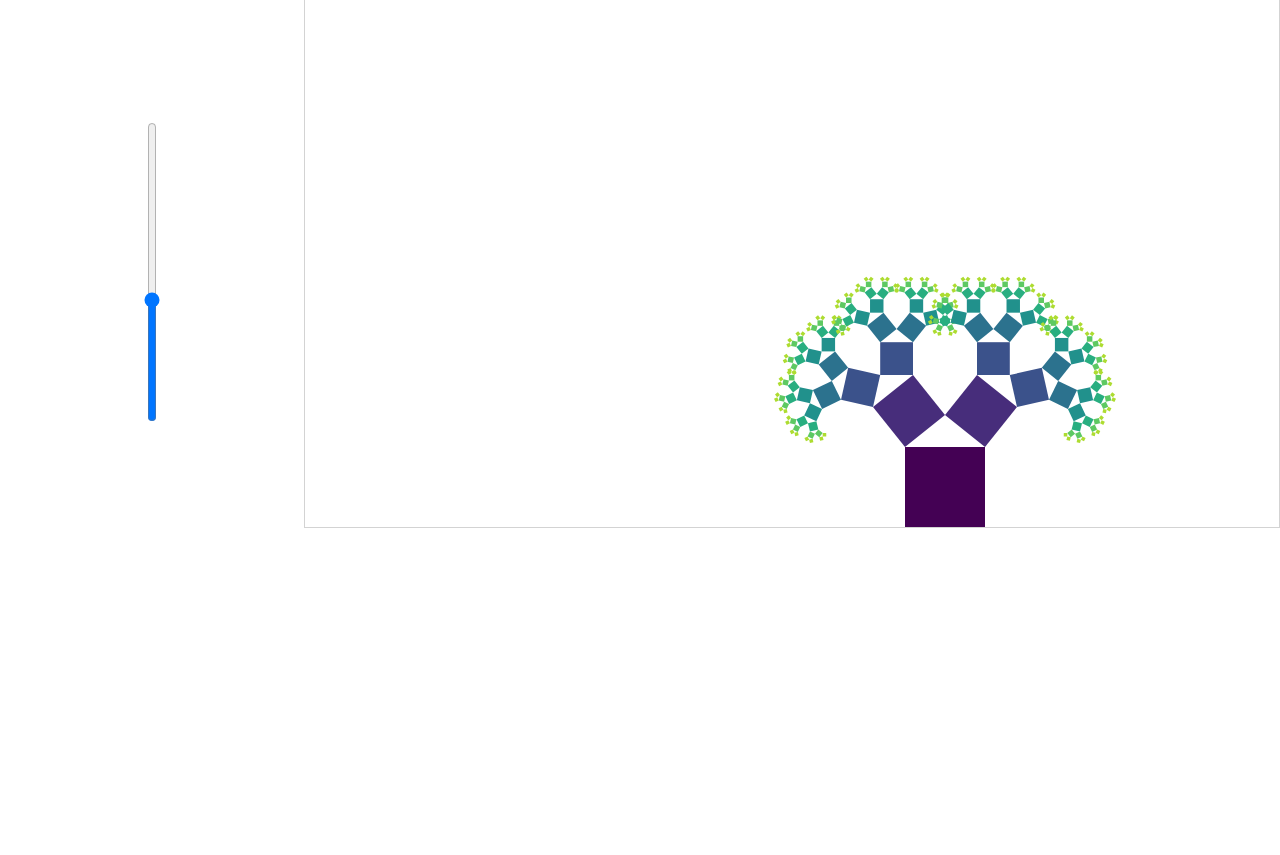
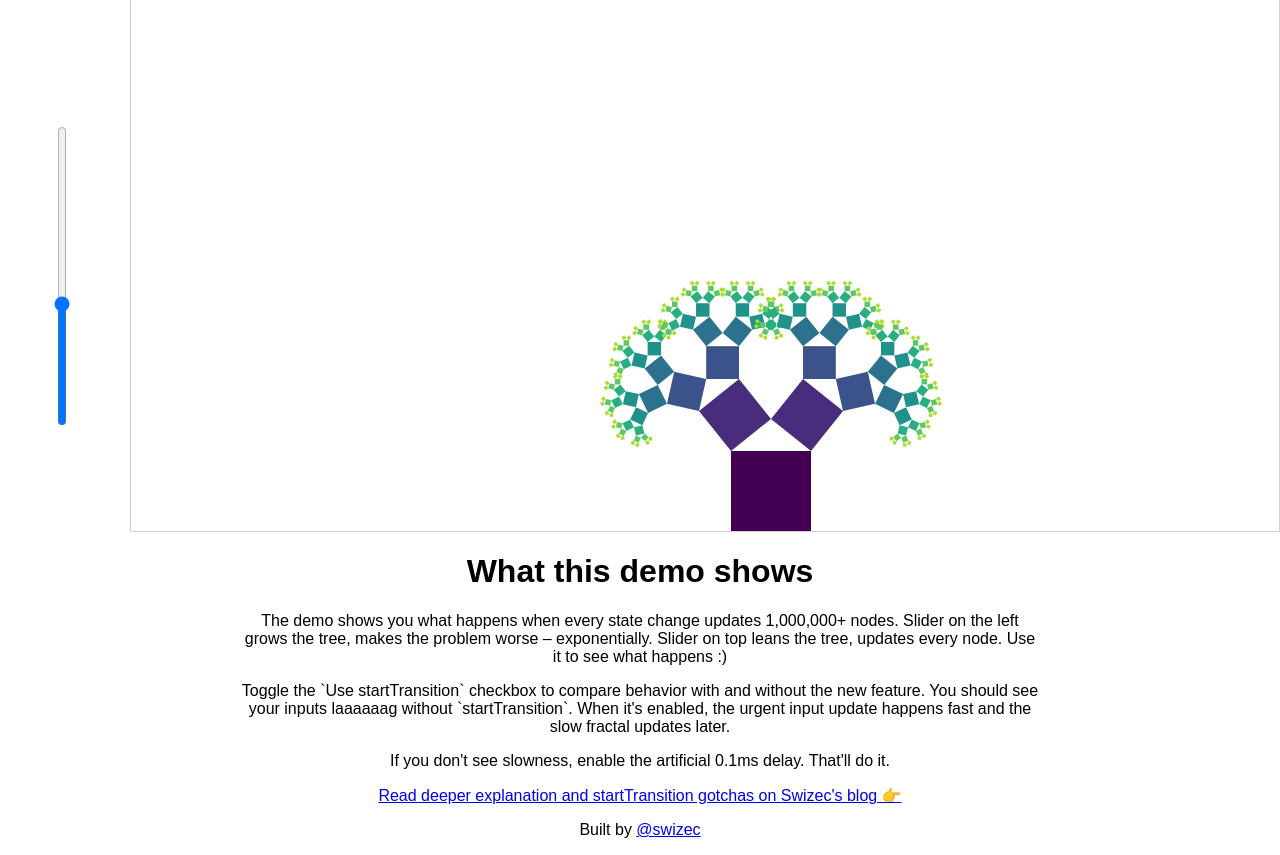
Before and after one commit to Swizec/react-fractals, a React (Create React App) app: page / in a window 1280 px wide. Shown: the part 320-1175 px from the top of the page. Before the commit the page ends 848 px from the top, so only its background shows below. Built offline with nearby package versions, Linux system fonts and the light colour scheme.

Commit message:
Clean up demo layout, add text

```diff
--- a/src/App.js
+++ b/src/App.js
@@ -21,7 +21,7 @@ function App() {
 
     const [treeLeanInput, setTreeLeanInput] = useState(0);
     const [treeLean, setTreeLean] = useState(0);
-    const [isLeaning, startLeaning] = useTransition()
+    const [isLeaning, startLeaning] = useTransition();
 
     const [enableStartTransition, setEnableStartTransition] = useState(false);
     const [enableSlowdown, setEnableSlowdown] = useState(false);
@@ -68,7 +68,6 @@ function App() {
                 <LagRadar />
                 <h2>This is a leaning Pythagoras tree</h2>
             </div>
-
             <div
                 style={{
                     display: "flex",
@@ -76,14 +75,16 @@ function App() {
                     justifyContent: "center",
                 }}
             >
-                <div>
-                    <label>Use startTransition</label>
+                <div style={{ fontWeight: "bold", fontSize: "1.2em" }}>
+                    <label>
+                        Use startTransition
                         <br />
                         <input
                             type="checkbox"
                             checked={enableStartTransition}
                             onChange={toggleStartTransition}
                         />
+                    </label>
                 </div>
                 <div>
                     <label>Lean the tree:</label>
@@ -99,18 +100,19 @@ function App() {
                     />
                 </div>
                 <div>
-                    <label>Make each square block the thread for 0.1ms</label>
+                    <label>
+                        Make each square block the thread for 0.1ms
                         <br />
                         <input
                             type="checkbox"
                             checked={enableSlowdown}
                             onChange={toggleSlowdown}
                         />
+                    </label>
                 </div>
             </div>
-
             <div style={{ display: "flex", flexDirection: "row" }}>
-                <div style={{ display: "flex", flexDirection: "column" }}>
+                <div style={{ width: 130 }}>
                     <label>
                         Grow the tree
                         <br />
@@ -126,7 +128,7 @@ function App() {
                         style={{
                             transform: `rotate(-90deg) translate(-${
                                 svg.height / 2
-                            }px, 0)`,
+                            }px, -90px)`,
                             width: svg.height / 2,
                         }}
                     />
@@ -135,7 +137,7 @@ function App() {
                 <svg
                     width={svg.width}
                     height={svg.height}
-                    className={isLeaning ? 'pending' : 'done'}
+                    className={isLeaning ? "pending" : "done"}
                     style={{
                         border: "1px solid lightgray",
                     }}
@@ -153,6 +155,37 @@ function App() {
                     />
                 </svg>
             </div>
+            <div className="explanation">
+                <h1>What this demo shows</h1>
+
+                <p>
+                    The demo shows you what happens when every state change
+                    updates 1,000,000+ nodes. Slider on the left grows the tree,
+                    makes the problem worse – exponentially. Slider on top leans
+                    the tree, updates every node. Use it to see what happens :)
+                </p>
+                <p>
+                    Toggle the `Use startTransition` checkbox to compare
+                    behavior with and without the new feature. You should see
+                    your inputs laaaaaag without `startTransition`. When it's
+                    enabled, the urgent input update happens fast and the slow
+                    fractal updates later.
+                </p>
+                <p>
+                    If you don't see slowness, enable the artificial 0.1ms
+                    delay. That'll do it.
+                </p>
+                <p>
+                    <a href="https://swizec.com/blog/a-better-react-18-starttransition-demo/">
+                        Read deeper explanation and startTransition gotchas on
+                        Swizec's blog 👉
+                    </a>
+                </p>
+                <p></p>
+                <p>
+                    Built by <a href="https://twitter.com/swizec">@swizec</a>
+                </p>
+            </div>
         </div>
     );
 }
--- a/src/index.css
+++ b/src/index.css
@@ -12,3 +12,8 @@ body {
     opacity: 1;
     transition: opacity 0 0 linear;
 }
+
+.explanation {
+    margin: 0 auto;
+    max-width: 800px;
+}
```
Lines whose indentation alone changed are shown as unchanged.
